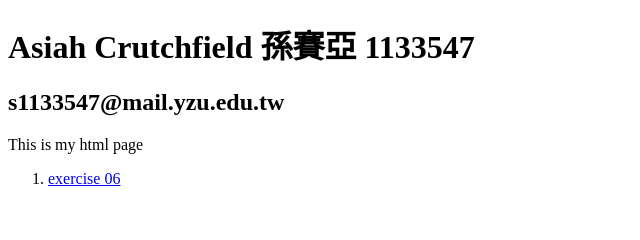
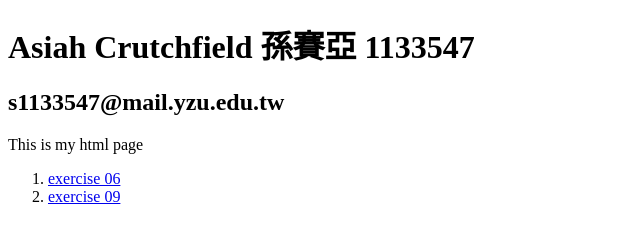
Before and after one commit to AsiahCrutchfield1133547/asiahcrutchfield1133547.github.io, a plain HTML site: page index.html in a window 1280 px wide. Shown: the whole page, without its empty margins (0-640 px from the left). Drawn offline with Linux system fonts and the light colour scheme.

Commit message:
Update index.html

```diff
--- a/index.html
+++ b/index.html
@@ -11,6 +11,7 @@
     <p>This is my html page</p>
     <ol>
         <li><a href="exercise 06.html">exercise 06</a></li>
+        <li><a href="exercise 09.html">exercise 09</a></li>
     </ol>
 </body>
 
```
